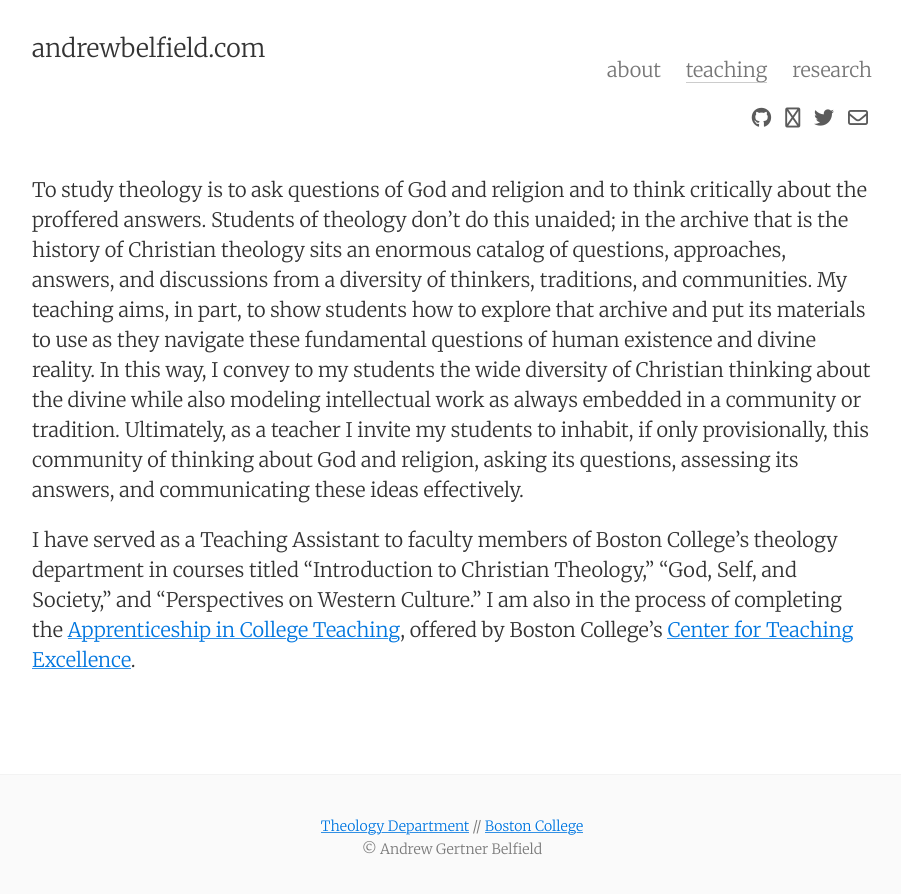
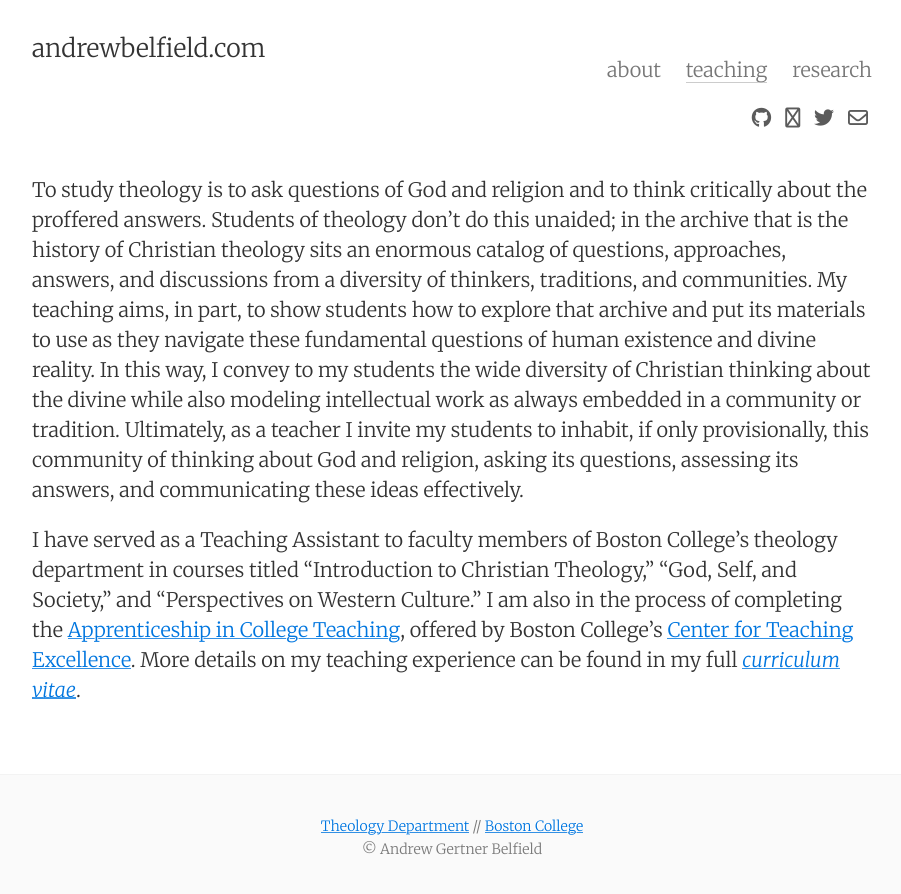
Before and after one commit to drewbelf/drewbelf.github.io, a Jekyll site: the page built from teaching.md, in a window 1280 px wide. Shown: the top 894 px of the page, without its empty margins (188-1089 px from the left). Built offline with Jekyll 4.4.1, drawn with Linux system fonts in a browser that asks for light colours; nearby versions of some CDN libraries.

Commit message:
links to cv

```diff
--- a/teaching.md
+++ b/teaching.md
@@ -7,4 +7,4 @@ tags: teaching
 
 To study theology is to ask questions of God and religion and to think critically about the proffered answers. Students of theology don’t do this unaided; in the archive that is the history of Christian theology sits an enormous catalog of questions, approaches, answers, and discussions from a diversity of thinkers, traditions, and communities. My teaching aims, in part, to show students how to explore that archive and put its materials to use as they navigate these fundamental questions of human existence and divine reality. In this way, I convey to my students the wide diversity of Christian thinking about the divine while also modeling intellectual work as always embedded in a community or tradition. Ultimately, as a teacher I invite my students to inhabit, if only provisionally, this community of thinking about God and religion, asking its questions, assessing its answers, and communicating these ideas effectively.
 
-I have served as a Teaching Assistant to faculty members of Boston College's theology department in courses titled "Introduction to Christian Theology," "God, Self, and Society," and "Perspectives on Western Culture." I am also in the process of completing the [Apprenticeship in College Teaching](https://www.bc.edu/content/bc-web/academics/sites/center-for-teaching-excellence/programs-events/graduate-student-programs/Apprenticeship-In-College-Teaching.html), offered by Boston College's [Center for Teaching Excellence](https://www.bc.edu/content/bc-web/academics/sites/center-for-teaching-excellence.html).
+I have served as a Teaching Assistant to faculty members of Boston College's theology department in courses titled "Introduction to Christian Theology," "God, Self, and Society," and "Perspectives on Western Culture." I am also in the process of completing the [Apprenticeship in College Teaching](https://www.bc.edu/content/bc-web/academics/sites/center-for-teaching-excellence/programs-events/graduate-student-programs/Apprenticeship-In-College-Teaching.html), offered by Boston College's [Center for Teaching Excellence](https://www.bc.edu/content/bc-web/academics/sites/center-for-teaching-excellence.html). More details on my teaching experience can be found in my full *[curriculum vitae](http://andrewbelfield.com/markdown-cv/)*.
```
Also changed, not shown: about.md (+1 -1 lines).
